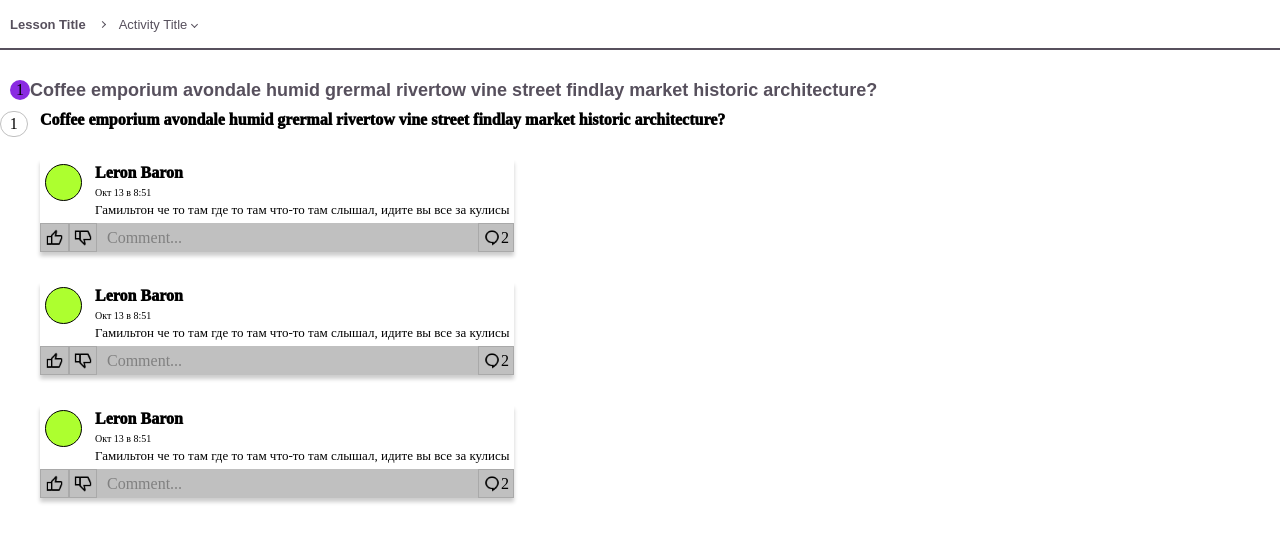
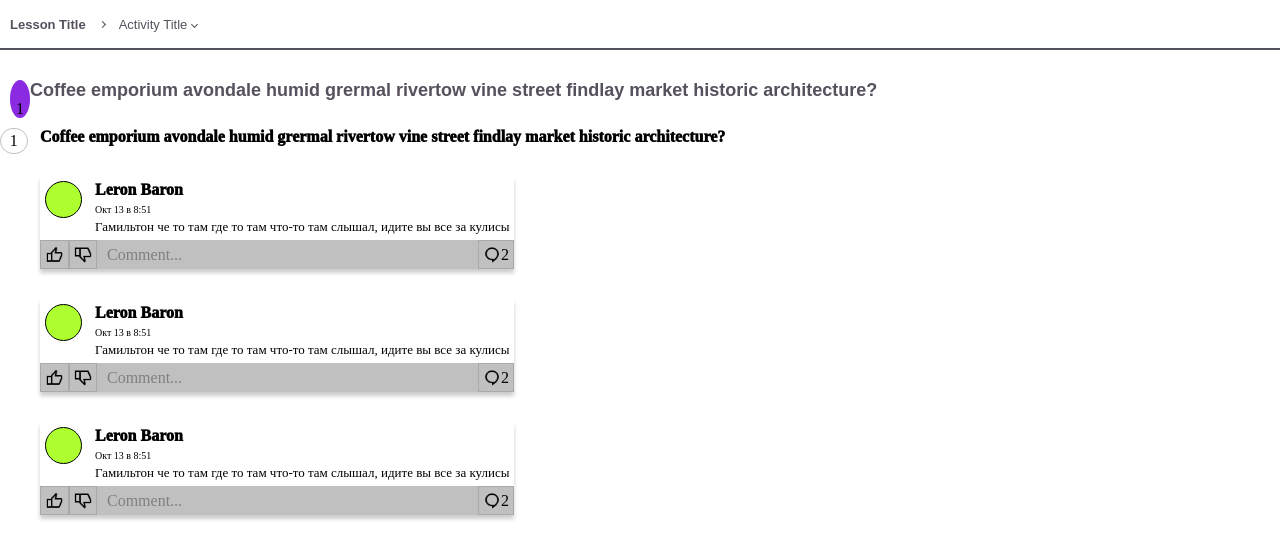
Before and after one commit to andrey-dali/html, a plain HTML site: page 2024_11_05/2024_11_05_copy.html in a window 1280 px wide. Drawn offline with Linux system fonts and the light colour scheme.

Commit message:
ghostevent

```diff
--- a/2024_11_05/2024_11_05_copy.css
+++ b/2024_11_05/2024_11_05_copy.css
@@ -150,18 +150,3 @@ html, body{
 
     background-color: blueviolet;
 }
-
-.circle_5{
-    max-height: 20px;
-    max-width: 20px;
-    min-height: 20px;
-    min-width: 20px;
-
-    border-radius: 50%;
-
-    display: flex;
-    align-items: center;
-    justify-content: center;
-
-    background-color: blueviolet;
-}
--- a/2024_11_05/2024_11_05_copy.html
+++ b/2024_11_05/2024_11_05_copy.html
@@ -19,7 +19,7 @@
 
 
     <div class="chapter">
-        <div class="circle_5">1</div>
+        <div class="circle_4">1</div>
 
         <div class="chapter_title">Coffee emporium avondale humid grermal rivertow vine street findlay market historic architecture?</div>
     </div>
```
